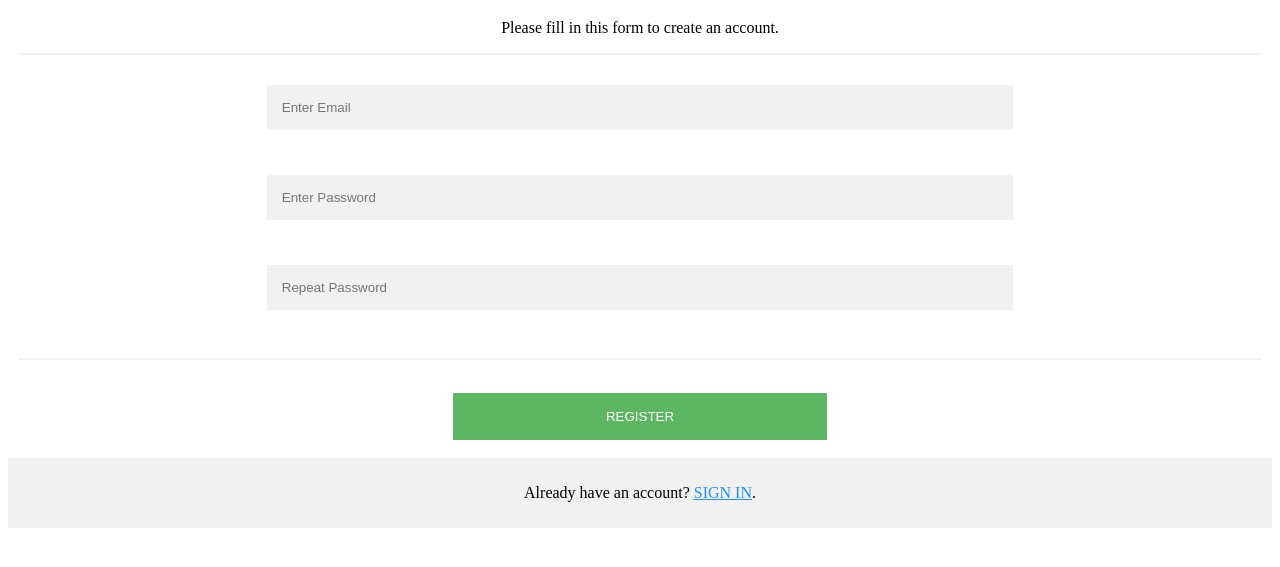
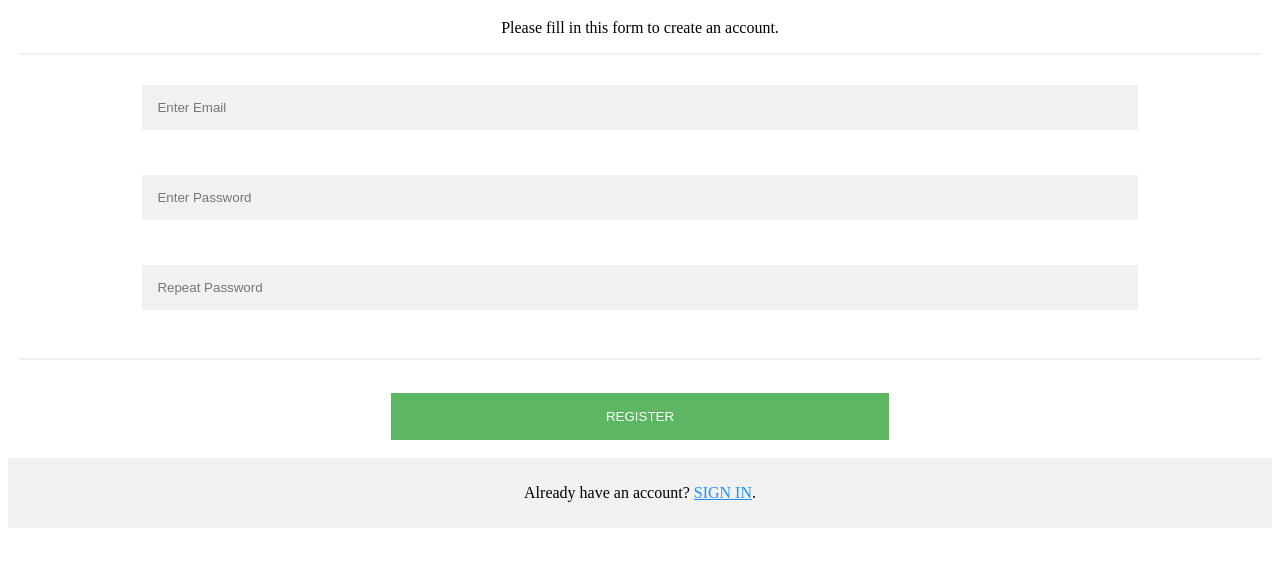
Before and after one commit to ChrisMags/Demo-Responsive, a plain HTML site: page register.html in a window 1280 px wide. Shown: the part 79-646 px from the top of the page. Drawn offline with Linux system fonts and the light colour scheme; files whose address does not match are found by name.

Commit message:
Update register.html

```diff
--- a/register.html
+++ b/register.html
@@ -24,7 +24,7 @@ body {
 
 /* Full-width input fields */
 input[type=text], input[type=password] {
-  width: 60%;
+  width: 80%;
   padding: 15px;
   margin: 5px 0 22px 0;
   display: inline-block;
@@ -51,7 +51,7 @@ hr {
   margin: 8px 0;
   border: none;
   cursor: pointer;
-  width: 30%;
+  width: 40%;
   opacity: 0.9;
 }
 
```
